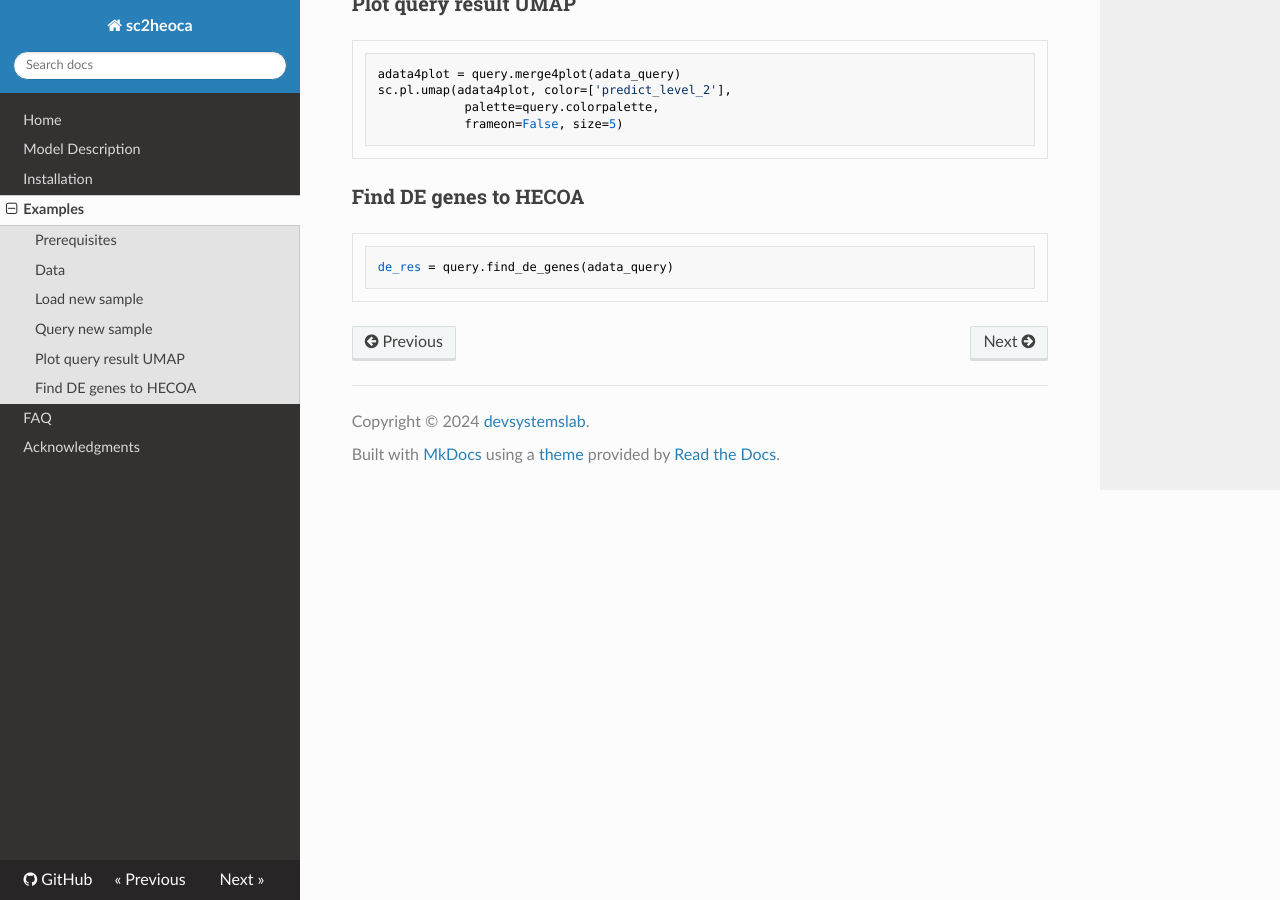
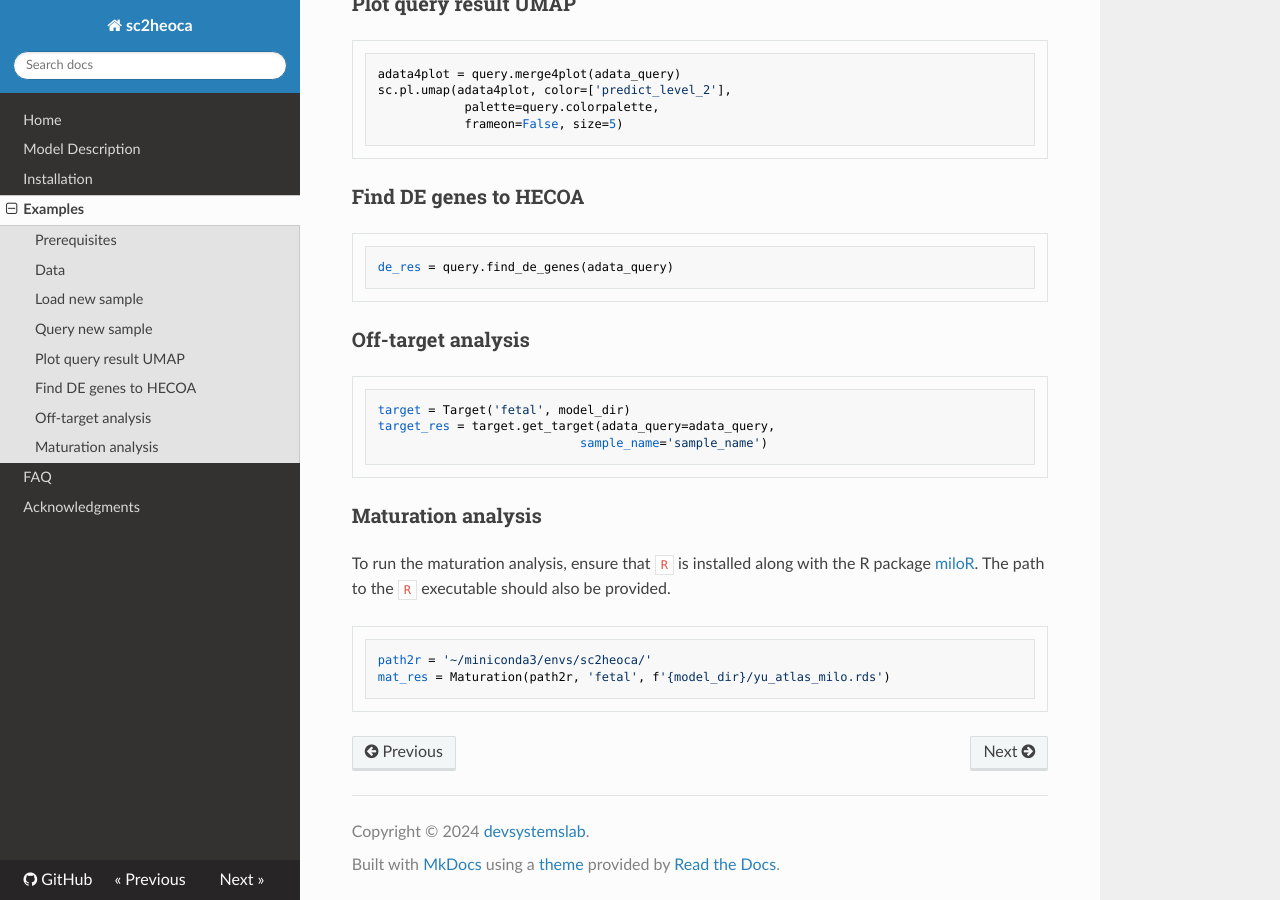
Before and after one commit to devsystemslab/sc2heoca, an MkDocs documentation site: the page built from docs/examples.md, in a window 1280 px wide and 900 px high, scrolled down 1671 px. Built offline with MkDocs 1.6.1, drawn with Linux system fonts in a browser that asks for light colours; nearby versions of some CDN libraries.

Commit message:
add docs

````diff
--- a/docs/examples.md
+++ b/docs/examples.md
@@ -81,3 +81,19 @@ sc.pl.umap(adata4plot, color=['predict_level_2'],
 de_res = query.find_de_genes(adata_query)
 
 ```
+
+### Off-target analysis
+```
+target = Target('fetal', model_dir)
+target_res = target.get_target(adata_query=adata_query,
+                            sample_name='sample_name')
+```
+
+### Maturation analysis
+
+To run the maturation analysis, ensure that `R` is installed along with the R package [miloR](https://github.com/MarioniLab/miloR). The path to the `R` executable should also be provided.
+
+```
+path2r = '~/miniconda3/envs/sc2heoca/'
+mat_res = Maturation(path2r, 'fetal', f'{model_dir}/yu_atlas_milo.rds')
+```
--- a/requirements.txt
+++ b/requirements.txt
@@ -17,5 +17,5 @@ pickleshare
 umap-learn
 scarches==0.6.1
 wilcoxauc @ git+https://github.com/bioqxu/wilcoxauc.git
-# anndata2ri
-# rpy2
+anndata2ri
+rpy2==3.5.6
````
